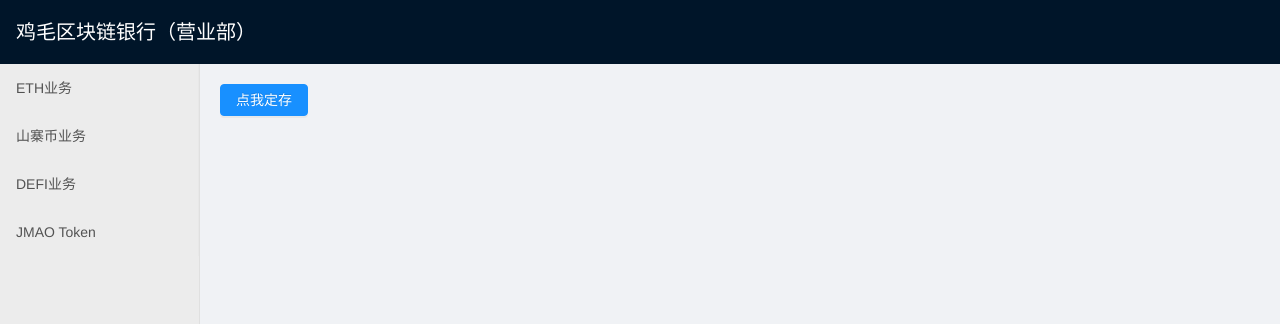
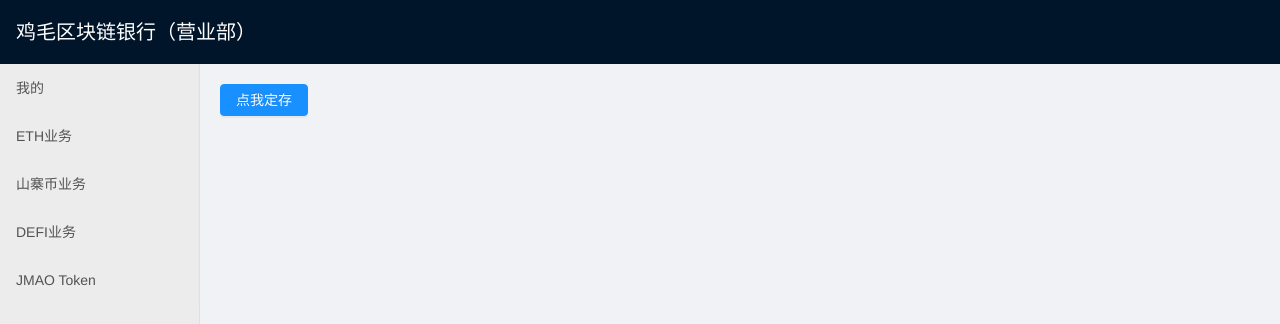
Before and after one commit to wrule/time-deposit-ui, a Vue app: page / in a window 1280 px wide. Shown: the top 324 px of the page. Built offline with nearby package versions, Linux system fonts and the light colour scheme.

Commit message:
my页面

```diff
--- a/src/app.tsx
+++ b/src/app.tsx
@@ -15,7 +15,12 @@ export default class App extends Vue {
           <a-layout>
             <a-layout-sider class={style.sider}>
               <a-menu class={style.menu}>
-                <a-menu-item>ETH业务</a-menu-item>
+                <a-menu-item>
+                  <router-link to={{ name: 'my' }}>我的</router-link>
+                </a-menu-item>
+                <a-menu-item>
+                  <router-link to={{ name: 'eth' }}>ETH业务</router-link>
+                </a-menu-item>
                 <a-menu-item>山寨币业务</a-menu-item>
                 <a-menu-item>DEFI业务</a-menu-item>
                 <a-menu-item>JMAO Token</a-menu-item>
--- a/src/views/my/index.tsx
+++ b/src/views/my/index.tsx
@@ -4,27 +4,26 @@ import style from './index.module.scss';
 
 @Component
 export default class ViewMy extends Vue {
-
   private get autoColumns() {
     return [
       {
-        key: 'time0',
+        key: 'type',
         title: '币种',
       },
       {
-        key: 'timea',
+        key: 'amount',
         title: '金额',
       },
       {
-        key: 'time1',
+        key: 'createTime',
         title: '定存时间',
       },
       {
-        key: 'time2',
+        key: 'expireDate',
         title: '到期时间',
       },
       {
-        key: 'time3',
+        key: 'valid',
         title: '是否有效',
       },
       {
```
